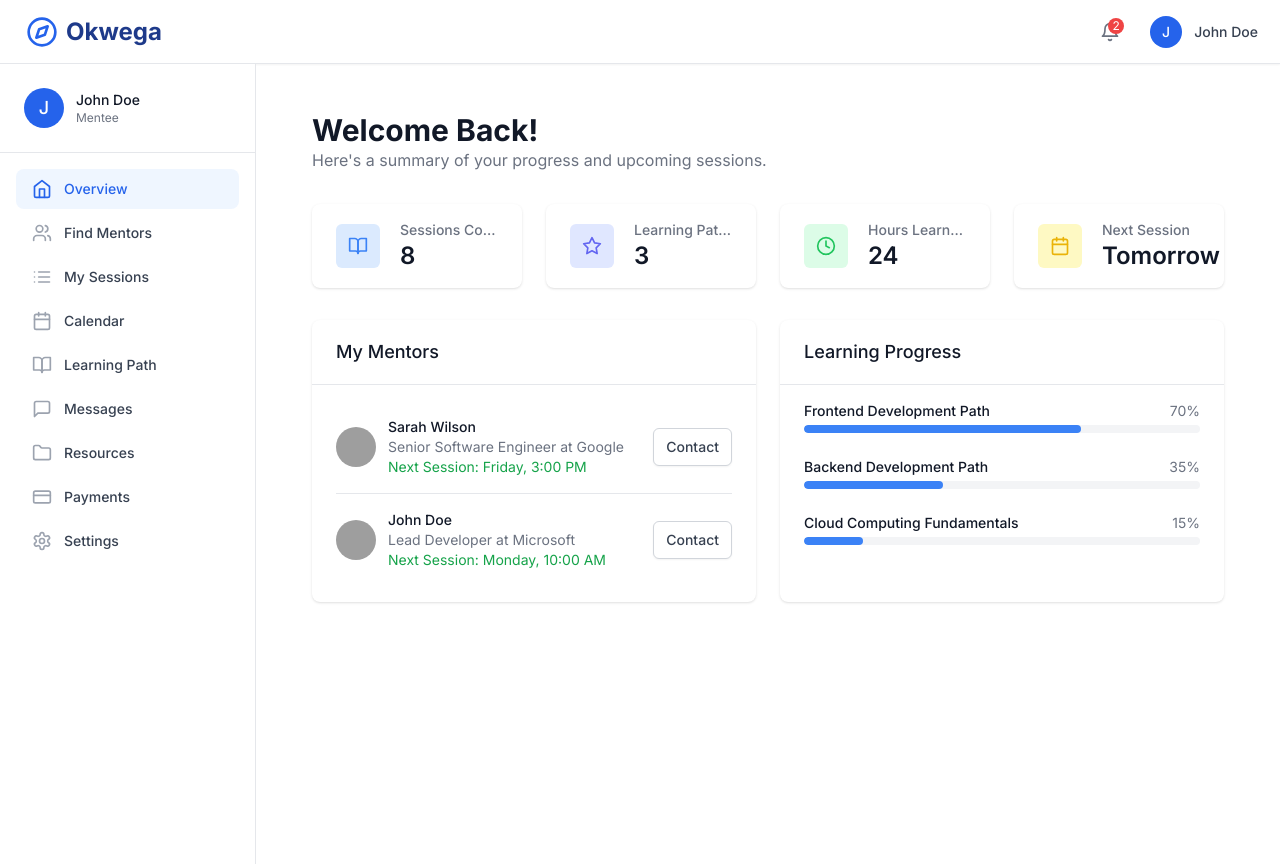
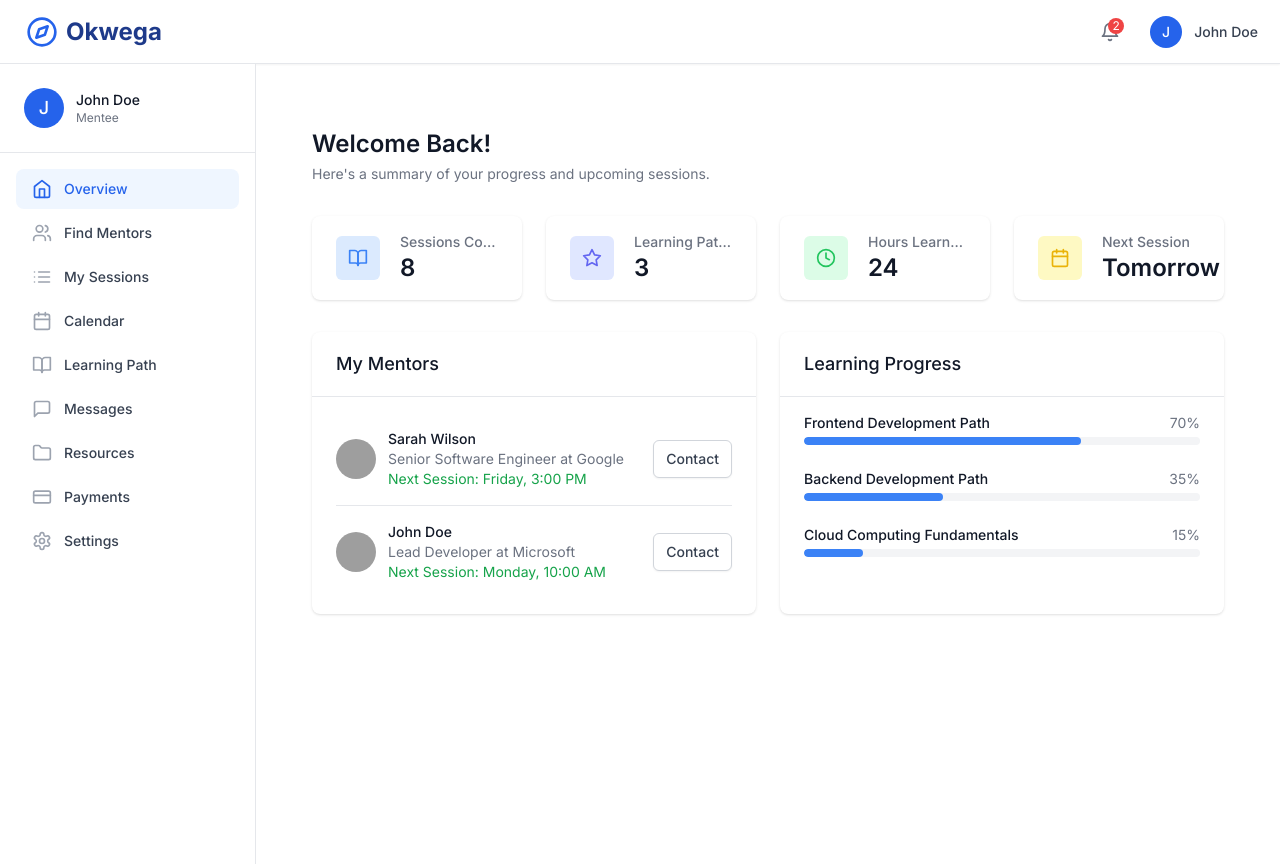
Before and after one commit to AriyoX/okwega-main-ui, a React (Vite) app: page / in a window 1280 px wide. Built offline with nearby package versions, Linux system fonts and the light colour scheme; grey boxes are pictures that could not be loaded.

Commit message:
Refactor CalendarPage and MenteeDashboard for improved layout and styling; adjust spacing and text sizes

```diff
--- a/src/pages/CalendarPage.tsx
+++ b/src/pages/CalendarPage.tsx
@@ -234,7 +234,7 @@ export function CalendarPage() {
 
       {/* Calendar Navigation */}
       <div className="flex justify-between items-center">
-        <div className="flex items-center gap-1">
+        <div className="flex items-center gap-2">
           <Button variant="outline" size="icon" onClick={handlePrevMonth}>
             <ChevronLeft className="h-4 w-4" />
           </Button>
@@ -268,7 +268,7 @@ export function CalendarPage() {
         </div>
 
         {/* Calendar days */}
-        <div className="grid grid-cols-7 gap-px bg-gray-100 rounded-md">
+        <div className="grid grid-cols-7 gap-px bg-white rounded-md">
           {renderCalendarDays()}
         </div>
       </Card>
--- a/src/pages/MenteeDashboard.tsx
+++ b/src/pages/MenteeDashboard.tsx
@@ -37,11 +37,11 @@ const mentors = [
 
 export function MenteeDashboard() {
   return (
-    <div className="max-w-7xl mx-auto px-4 sm:px-6 lg:px-8 py-6">
+    <div className="max-w-7xl mx-auto px-4 sm:px-6 lg:px-8 py-10 space-y-8">
       {/* Dashboard Header */}
       <div className="mb-8">
-        <h1 className="text-3xl font-bold text-gray-900">Welcome Back!</h1>
-        <p className="text-gray-500">Here's a summary of your progress and upcoming sessions.</p>
+        <h1 className="text-2xl font-semibold text-gray-900">Welcome Back!</h1>
+        <p className="text-gray-500 mt-1 text-sm">Here's a summary of your progress and upcoming sessions.</p>
       </div>
 
       {/* Quick Stats */}
```
